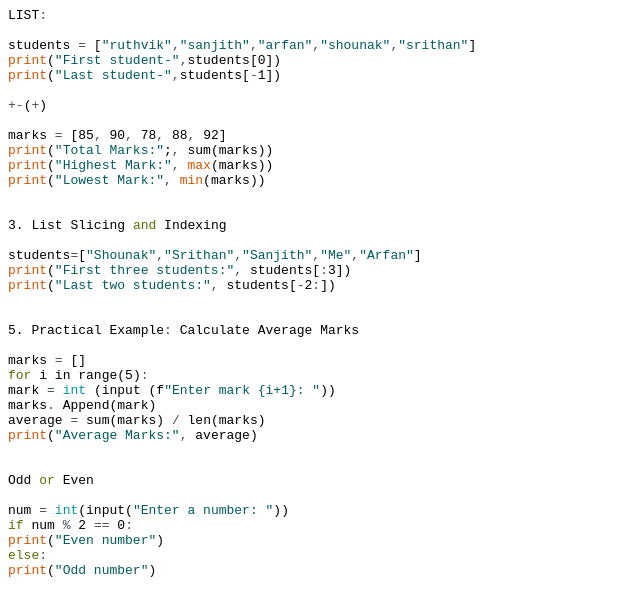
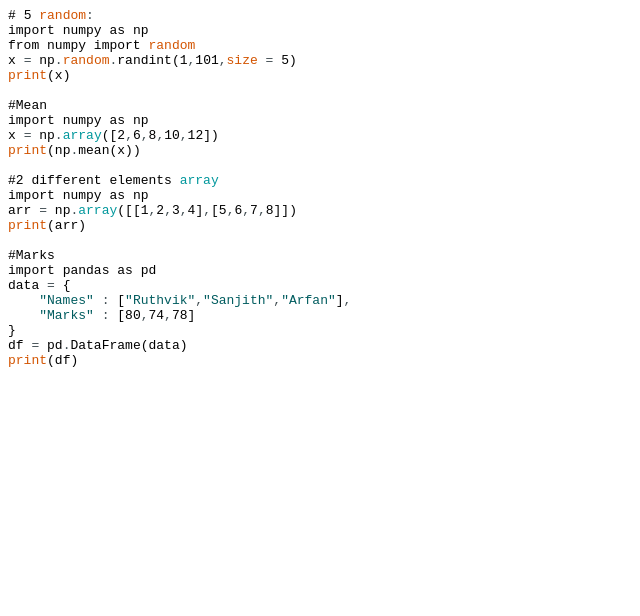
Before and after one commit to ruthvik0929/m3exam, a plain HTML site: page index.html in a window 1280 px wide. Shown: the whole page, without its empty margins (0-640 px from the left). Drawn offline with Linux system fonts and the light colour scheme.

Commit message:
Update index.html

```diff
--- a/index.html
+++ b/index.html
@@ -1,41 +1,27 @@
 <pre>
-<font color="#000000">LIST</font><font color="#434f54">:</font>
+<font color="#000000">#</font> <font color="#000000">5</font> <font color="#d35400">random</font><font color="#434f54">:</font>
+<font color="#000000">import</font> <font color="#000000">numpy</font> <font color="#000000">as</font> <font color="#000000">np</font>
+<font color="#000000">from</font> <font color="#000000">numpy</font> <font color="#000000">import</font> <font color="#d35400">random</font>
+<font color="#000000">x</font> <font color="#434f54">=</font> <font color="#000000">np</font><font color="#434f54">.</font><font color="#d35400">random</font><font color="#434f54">.</font><font color="#000000">randint</font><font color="#000000">(</font><font color="#000000">1</font><font color="#434f54">,</font><font color="#000000">101</font><font color="#434f54">,</font><font color="#d35400">size</font> <font color="#434f54">=</font> <font color="#000000">5</font><font color="#000000">)</font>
+<font color="#d35400">print</font><font color="#000000">(</font><font color="#000000">x</font><font color="#000000">)</font>
 
-<font color="#000000">students</font> <font color="#434f54">=</font> <font color="#000000">[</font><font color="#005c5f">&#34;ruthvik&#34;</font><font color="#434f54">,</font><font color="#005c5f">&#34;sanjith&#34;</font><font color="#434f54">,</font><font color="#005c5f">&#34;arfan&#34;</font><font color="#434f54">,</font><font color="#005c5f">&#34;shounak&#34;</font><font color="#434f54">,</font><font color="#005c5f">&#34;srithan&#34;</font><font color="#000000">]</font>
-<font color="#d35400">print</font><font color="#000000">(</font><font color="#005c5f">&#34;First student-&#34;</font><font color="#434f54">,</font><font color="#000000">students</font><font color="#000000">[</font><font color="#000000">0</font><font color="#000000">]</font><font color="#000000">)</font>
-<font color="#d35400">print</font><font color="#000000">(</font><font color="#005c5f">&#34;Last student-&#34;</font><font color="#434f54">,</font><font color="#000000">students</font><font color="#000000">[</font><font color="#434f54">-</font><font color="#000000">1</font><font color="#000000">]</font><font color="#000000">)</font>
+<font color="#000000">#Mean</font>
+<font color="#000000">import</font> <font color="#000000">numpy</font> <font color="#000000">as</font> <font color="#000000">np</font>
+<font color="#000000">x</font> <font color="#434f54">=</font> <font color="#000000">np</font><font color="#434f54">.</font><font color="#00979c">array</font><font color="#000000">(</font><font color="#000000">[</font><font color="#000000">2</font><font color="#434f54">,</font><font color="#000000">6</font><font color="#434f54">,</font><font color="#000000">8</font><font color="#434f54">,</font><font color="#000000">10</font><font color="#434f54">,</font><font color="#000000">12</font><font color="#000000">]</font><font color="#000000">)</font>
+<font color="#d35400">print</font><font color="#000000">(</font><font color="#000000">np</font><font color="#434f54">.</font><font color="#000000">mean</font><font color="#000000">(</font><font color="#000000">x</font><font color="#000000">)</font><font color="#000000">)</font>
 
-<font color="#434f54">+</font><font color="#434f54">-</font><font color="#000000">(</font><font color="#434f54">+</font><font color="#000000">)</font>
+<font color="#000000">#2</font> <font color="#000000">different</font> <font color="#000000">elements</font> <font color="#00979c">array</font>
+<font color="#000000">import</font> <font color="#000000">numpy</font> <font color="#000000">as</font> <font color="#000000">np</font>
+<font color="#000000">arr</font> <font color="#434f54">=</font> <font color="#000000">np</font><font color="#434f54">.</font><font color="#00979c">array</font><font color="#000000">(</font><font color="#000000">[</font><font color="#000000">[</font><font color="#000000">1</font><font color="#434f54">,</font><font color="#000000">2</font><font color="#434f54">,</font><font color="#000000">3</font><font color="#434f54">,</font><font color="#000000">4</font><font color="#000000">]</font><font color="#434f54">,</font><font color="#000000">[</font><font color="#000000">5</font><font color="#434f54">,</font><font color="#000000">6</font><font color="#434f54">,</font><font color="#000000">7</font><font color="#434f54">,</font><font color="#000000">8</font><font color="#000000">]</font><font color="#000000">]</font><font color="#000000">)</font>
+<font color="#d35400">print</font><font color="#000000">(</font><font color="#000000">arr</font><font color="#000000">)</font>
 
-<font color="#000000">marks</font> <font color="#434f54">=</font> <font color="#000000">[</font><font color="#000000">85</font><font color="#434f54">,</font> <font color="#000000">90</font><font color="#434f54">,</font> <font color="#000000">78</font><font color="#434f54">,</font> <font color="#000000">88</font><font color="#434f54">,</font> <font color="#000000">92</font><font color="#000000">]</font>
-<font color="#d35400">print</font><font color="#000000">(</font><font color="#005c5f">&#34;Total Marks:&#34;</font><font color="#000000">;</font><font color="#434f54">,</font> <font color="#000000">sum</font><font color="#000000">(</font><font color="#000000">marks</font><font color="#000000">)</font><font color="#000000">)</font>
-<font color="#d35400">print</font><font color="#000000">(</font><font color="#005c5f">&#34;Highest Mark:&#34;</font><font color="#434f54">,</font> <font color="#d35400">max</font><font color="#000000">(</font><font color="#000000">marks</font><font color="#000000">)</font><font color="#000000">)</font>
-<font color="#d35400">print</font><font color="#000000">(</font><font color="#005c5f">&#34;Lowest Mark:&#34;</font><font color="#434f54">,</font> <font color="#d35400">min</font><font color="#000000">(</font><font color="#000000">marks</font><font color="#000000">)</font><font color="#000000">)</font>
-
-
-<font color="#000000">3.</font> <font color="#000000">List</font> <font color="#000000">Slicing</font> <font color="#5e6d03">and</font> <font color="#000000">Indexing</font>
-
-<font color="#000000">students</font><font color="#434f54">=</font><font color="#000000">[</font><font color="#005c5f">&#34;Shounak&#34;</font><font color="#434f54">,</font><font color="#005c5f">&#34;Srithan&#34;</font><font color="#434f54">,</font><font color="#005c5f">&#34;Sanjith&#34;</font><font color="#434f54">,</font><font color="#005c5f">&#34;Me&#34;</font><font color="#434f54">,</font><font color="#005c5f">&#34;Arfan&#34;</font><font color="#000000">]</font>
-<font color="#d35400">print</font><font color="#000000">(</font><font color="#005c5f">&#34;First three students:&#34;</font><font color="#434f54">,</font> <font color="#000000">students</font><font color="#000000">[</font><font color="#434f54">:</font><font color="#000000">3</font><font color="#000000">]</font><font color="#000000">)</font>
-<font color="#d35400">print</font><font color="#000000">(</font><font color="#005c5f">&#34;Last two students:&#34;</font><font color="#434f54">,</font> <font color="#000000">students</font><font color="#000000">[</font><font color="#434f54">-</font><font color="#000000">2</font><font color="#434f54">:</font><font color="#000000">]</font><font color="#000000">)</font>
-
-
-<font color="#000000">5.</font> <font color="#000000">Practical</font> <font color="#000000">Example</font><font color="#434f54">:</font> <font color="#000000">Calculate</font> <font color="#000000">Average</font> <font color="#000000">Marks</font>
-
-<font color="#000000">marks</font> <font color="#434f54">=</font> <font color="#000000">[</font><font color="#000000">]</font>
-<font color="#5e6d03">for</font> <font color="#000000">i</font> <font color="#000000">in</font> <font color="#000000">range</font><font color="#000000">(</font><font color="#000000">5</font><font color="#000000">)</font><font color="#434f54">:</font>
-<font color="#000000">mark</font> <font color="#434f54">=</font> <font color="#00979c">int</font> <font color="#000000">(</font><font color="#000000">input</font> <font color="#000000">(</font><font color="#000000">f</font><font color="#005c5f">&#34;Enter mark {i+1}: &#34;</font><font color="#000000">)</font><font color="#000000">)</font>
-<font color="#000000">marks</font><font color="#434f54">.</font> <font color="#000000">Append</font><font color="#000000">(</font><font color="#000000">mark</font><font color="#000000">)</font>
-<font color="#000000">average</font> <font color="#434f54">=</font> <font color="#000000">sum</font><font color="#000000">(</font><font color="#000000">marks</font><font color="#000000">)</font> <font color="#434f54">&#47;</font> <font color="#000000">len</font><font color="#000000">(</font><font color="#000000">marks</font><font color="#000000">)</font>
-<font color="#d35400">print</font><font color="#000000">(</font><font color="#005c5f">&#34;Average Marks:&#34;</font><font color="#434f54">,</font> <font color="#000000">average</font><font color="#000000">)</font>
-
-
-<font color="#000000">Odd</font> <font color="#5e6d03">or</font> <font color="#000000">Even</font>
-
-<font color="#000000">num</font> <font color="#434f54">=</font> <font color="#00979c">int</font><font color="#000000">(</font><font color="#000000">input</font><font color="#000000">(</font><font color="#005c5f">&#34;Enter a number: &#34;</font><font color="#000000">)</font><font color="#000000">)</font>
-<font color="#5e6d03">if</font> <font color="#000000">num</font> <font color="#434f54">%</font> <font color="#000000">2</font> <font color="#434f54">==</font> <font color="#000000">0</font><font color="#434f54">:</font>
-<font color="#d35400">print</font><font color="#000000">(</font><font color="#005c5f">&#34;Even number&#34;</font><font color="#000000">)</font>
-<font color="#5e6d03">else</font><font color="#434f54">:</font>
-<font color="#d35400">print</font><font color="#000000">(</font><font color="#005c5f">&#34;Odd number&#34;</font><font color="#000000">)</font>
+<font color="#000000">#Marks</font>
+<font color="#000000">import</font> <font color="#000000">pandas</font> <font color="#000000">as</font> <font color="#000000">pd</font>
+<font color="#000000">data</font> <font color="#434f54">=</font> <font color="#000000">{</font>
+ &nbsp;&nbsp;&nbsp;<font color="#005c5f">&#34;Names&#34;</font> <font color="#434f54">:</font> <font color="#000000">[</font><font color="#005c5f">&#34;Ruthvik&#34;</font><font color="#434f54">,</font><font color="#005c5f">&#34;Sanjith&#34;</font><font color="#434f54">,</font><font color="#005c5f">&#34;Arfan&#34;</font><font color="#000000">]</font><font color="#434f54">,</font>
+ &nbsp;&nbsp;&nbsp;<font color="#005c5f">&#34;Marks&#34;</font> <font color="#434f54">:</font> <font color="#000000">[</font><font color="#000000">80</font><font color="#434f54">,</font><font color="#000000">74</font><font color="#434f54">,</font><font color="#000000">78</font><font color="#000000">]</font>
+<font color="#000000">}</font>
+<font color="#000000">df</font> <font color="#434f54">=</font> <font color="#000000">pd</font><font color="#434f54">.</font><font color="#000000">DataFrame</font><font color="#000000">(</font><font color="#000000">data</font><font color="#000000">)</font>
+<font color="#d35400">print</font><font color="#000000">(</font><font color="#000000">df</font><font color="#000000">)</font>
 
 </pre>
```
